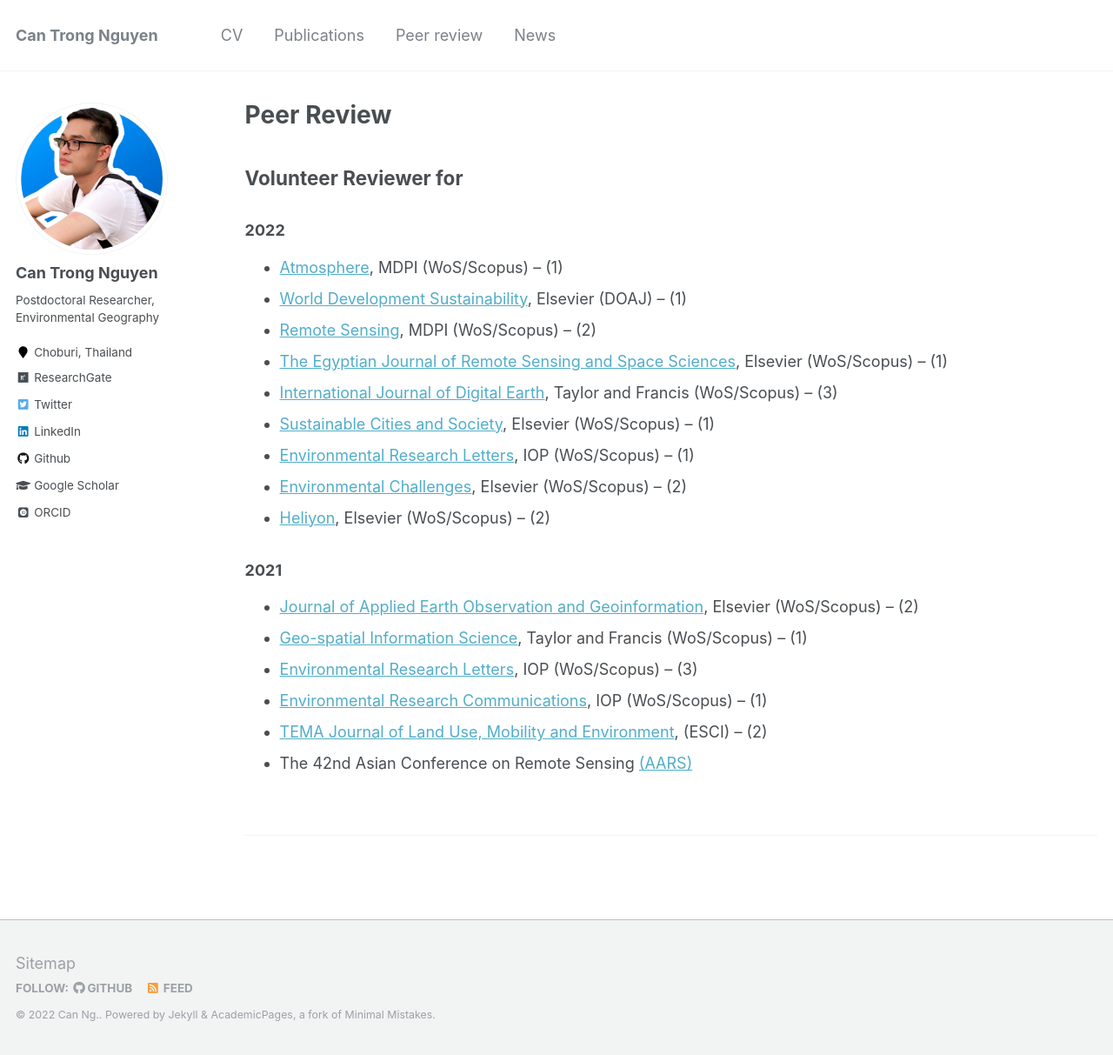
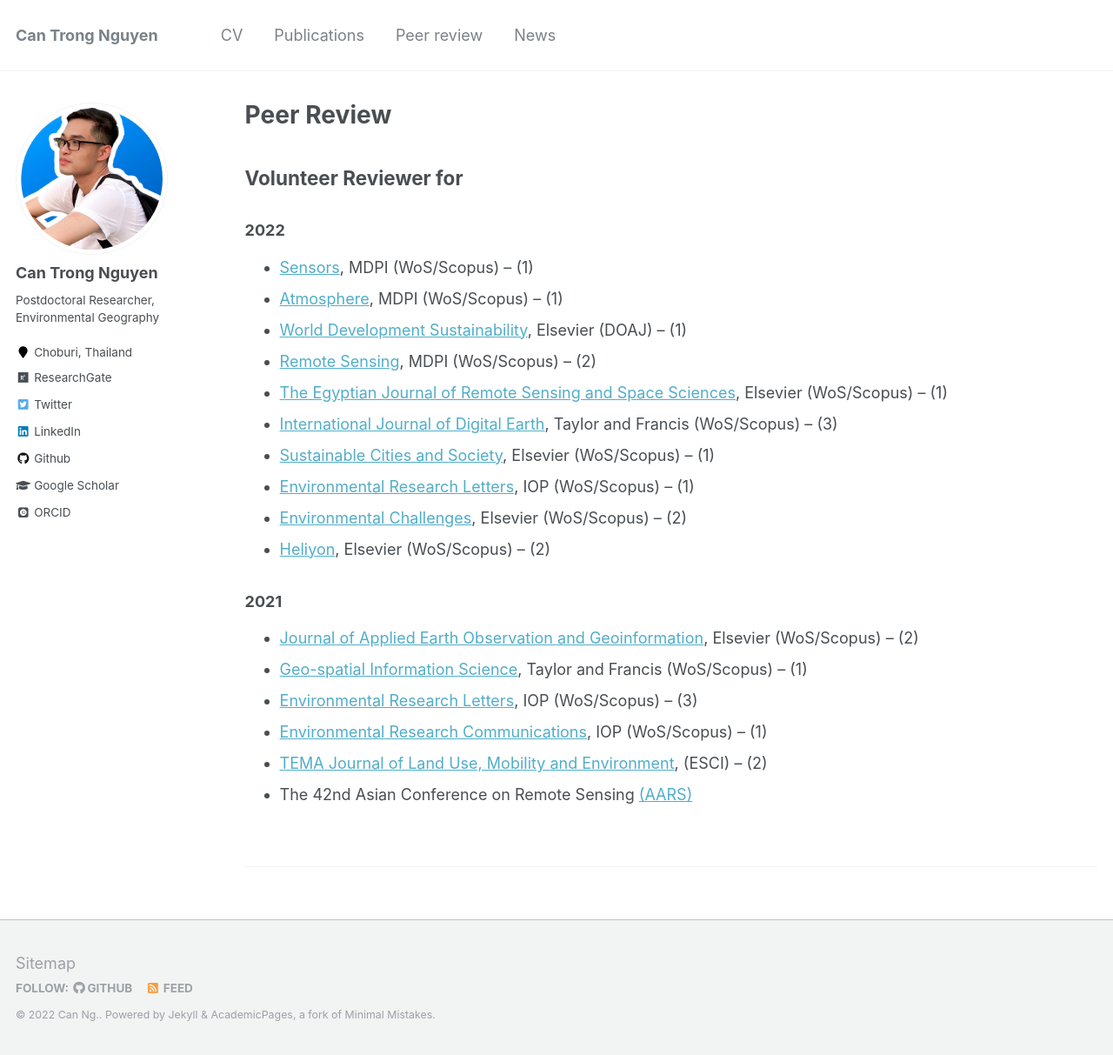
Before and after one commit to canng/oldsite, a Jekyll site: the page built from _pages/review.md, in a window 1280 px wide and 1213 px high. Shown: the whole window at 87% size. Built offline with Jekyll 4.4.1, drawn with Linux system fonts in a browser that asks for light colours; some web fonts are replaced.

Commit message:
update review

```diff
--- a/_pages/review.md
+++ b/_pages/review.md
@@ -10,6 +10,7 @@
 
 ### 2022
 
+* <a href="https://www.mdpi.com/journal/sensors">Sensors</a>, MDPI (WoS/Scopus) – (1)
 * <a href="https://www.mdpi.com/journal/atmosphere">Atmosphere</a>, MDPI (WoS/Scopus) – (1)
 * <a href="https://www.sciencedirect.com/journal/world-development-sustainability">World Development Sustainability</a>, Elsevier (DOAJ) – (1)
 * <a href="https://www.mdpi.com/journal/remotesensing">Remote Sensing</a>, MDPI (WoS/Scopus) – (2)
```
